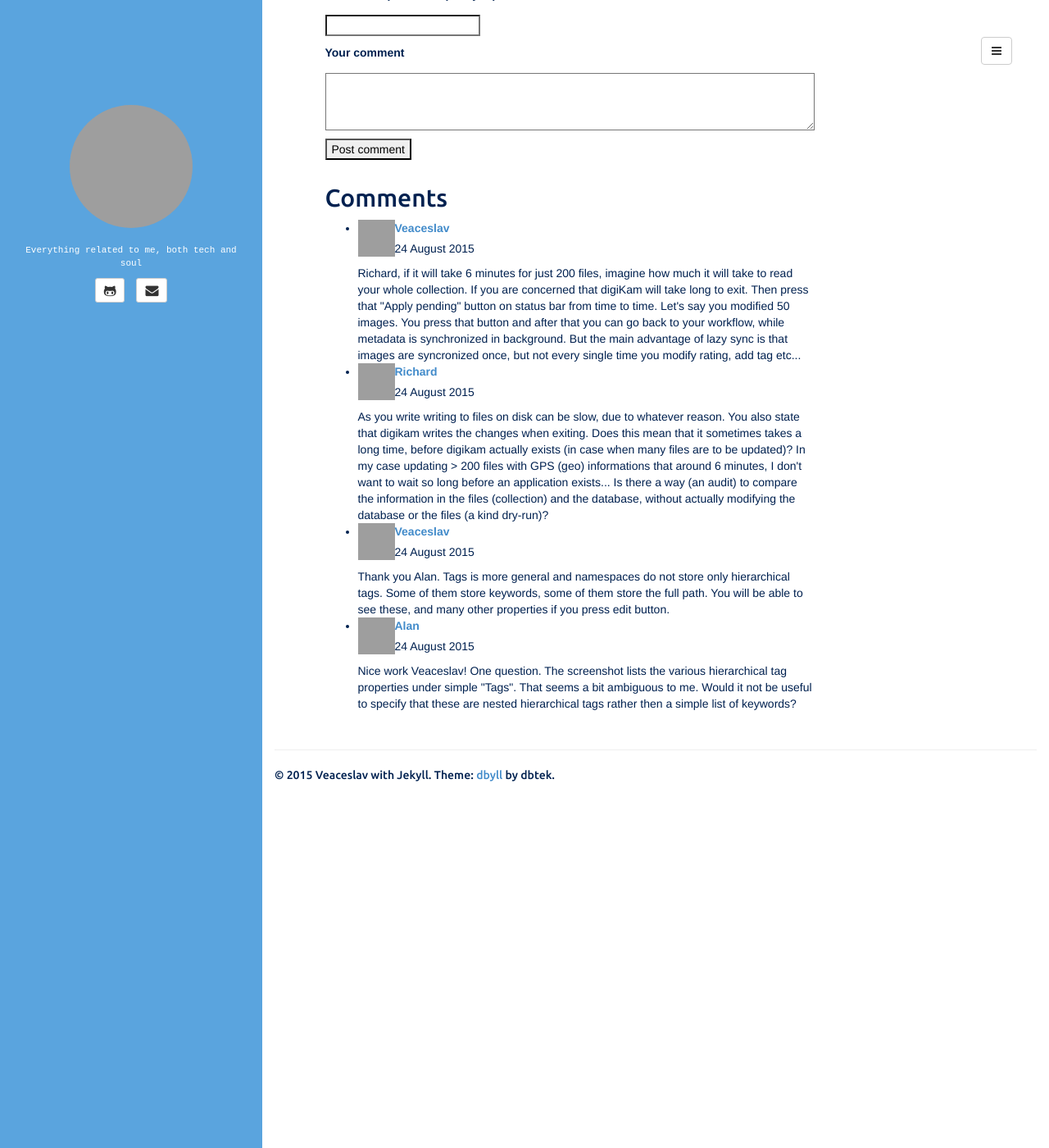
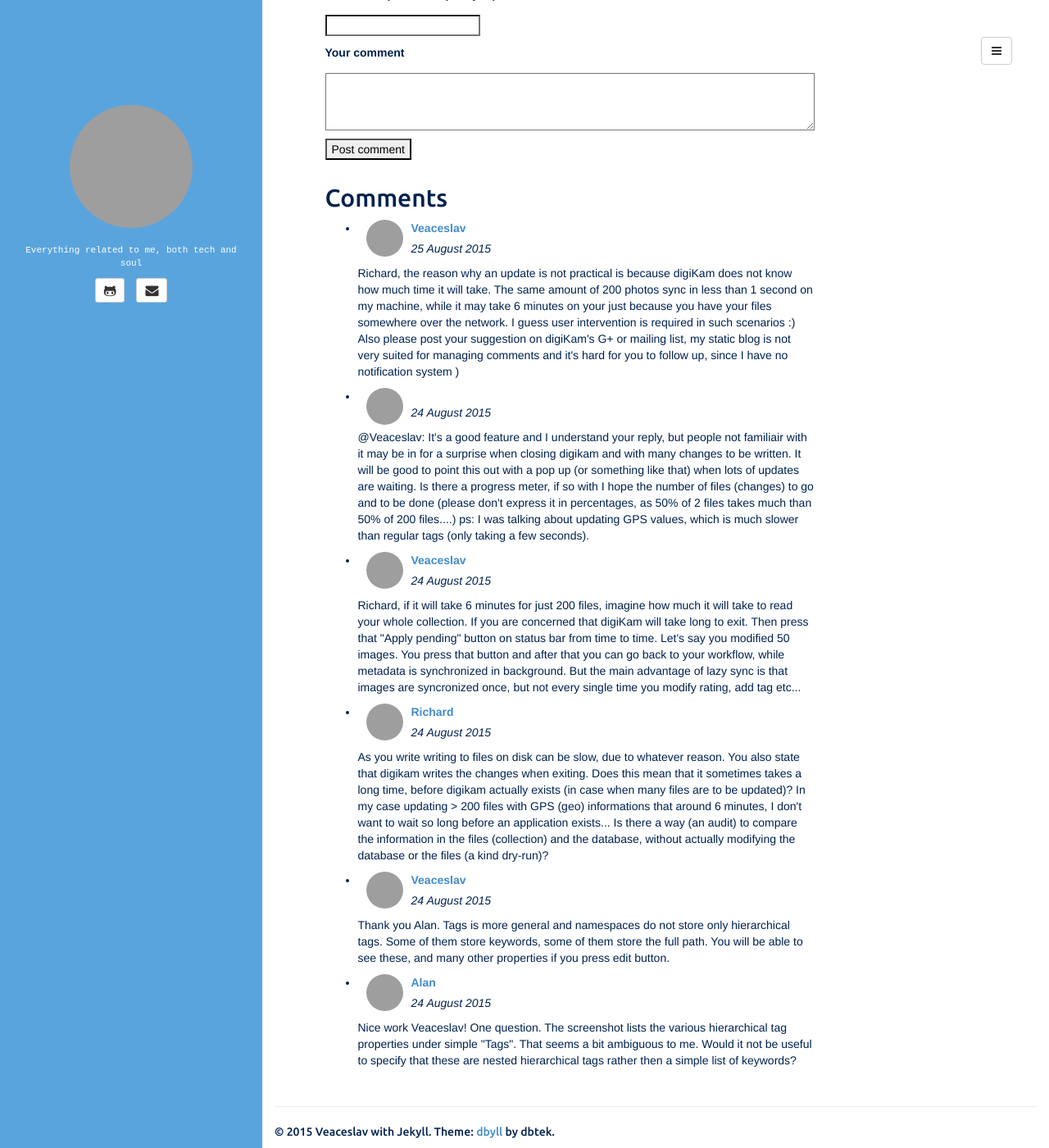
Before and after one commit to veaceslav/veaceslav.github.io, a Jekyll site: the page built from _posts/2015-08-24-advanced-metadata.md, in a window 1280 px wide and 1400 px high, scrolled down 3130 px. Shown: the whole window at 82% size. Built offline with Jekyll 4.4.1, drawn with Linux system fonts in a browser that asks for light colours; grey boxes are pictures that could not be loaded.

Commit message:
Fix comment style

```diff
--- a/_data/comments.yml
+++ b/_data/comments.yml
@@ -1,4 +1,6 @@
 sessions:
+    - {_id: Nzc0Mjg=, comment: 'Richard, the reason why an update is not practical is because digiKam does not know how much time it will take. The same amount of 200 photos sync in less than 1 second on my machine, while it may take 6 minutes on your just because you have your files somewhere over the network. I guess user intervention is required in such scenarios :) Also please post your suggestion on digiKam&#39;s G+ or mailing list, my static blog is not very suited for managing comments and it&#39;s hard for you to follow up, since I have no notification system )', created: '2015-08-25T14:19:15.469Z', email: veaceslav.munteanu90@gmail.com, name: Veaceslav, path: /kde/2015/08/24/advanced-metadata.html, url: "", avatar: '//www.gravatar.com/avatar/488607f5bb87f92f239a507ac0813b55?s=50&r=pg&d=404'}
+    - {_id: NzczOTE=, comment: "@Veaceslav: It&#39;s a good feature and I understand your reply, but people not familiair with it may be in for a surprise when closing digikam and with many changes to be written.  It will be good to point this out with a pop up (or something like that) when lots of updates are waiting.\r\n\r\nIs there a progress meter, if so with I hope the number of files (changes) to go and to be done (please don&#39;t express it in percentages, as 50% of 2 files takes much than 50% of 200 files....)\r\n\r\nps: I was talking about updating GPS values, which is much slower than regular tags (only taking a few seconds).\r\n", created: '2015-08-24T19:26:19.151Z', email: "", name: "", path: /kde/2015/08/24/advanced-metadata.html, url: "", avatar: '//www.gravatar.com/avatar/d415f0e30c471dfdd9bc4f827329ef48?s=50&r=pg&d=404'}
     - {_id: NzczODQ=, comment: 'Richard, if it will take 6 minutes for just 200 files, imagine how much it will take to read your whole collection. If you are concerned that digiKam will take long to exit. Then press that &quot;Apply pending&quot; button on status bar from time to time. Let&#39;s say you modified 50 images. You press that button and after that you can go back to your workflow, while metadata is synchronized in background. But the main advantage of lazy sync is that images are syncronized once, but not every single time you modify rating, add tag etc... ', created: '2015-08-24T18:27:06.545Z', email: veaceslav.munteanu90@gmail.com, name: Veaceslav, path: /kde/2015/08/24/advanced-metadata.html, url: "", avatar: '//www.gravatar.com/avatar/488607f5bb87f92f239a507ac0813b55?s=50&r=pg&d=404'}
     - {_id: NzczODM=, comment: "As you write writing to files on disk can be slow, due to whatever reason.  You also state that digikam writes the changes when exiting.  Does this mean that it sometimes takes a long time, before digikam actually exists (in case when many files are to be updated)?\r\n\r\nIn my case updating &gt; 200 files with GPS (geo) informations that around 6 minutes, I don&#39;t want to wait so long before an application exists...\r\n\r\nIs there a way (an audit) to compare the information in the files (collection) and the database, without actually modifying the database or the files (a kind dry-run)?\r\n", created: '2015-08-24T18:06:26.077Z', email: ml@radoeka.nl, name: Richard, path: /kde/2015/08/24/advanced-metadata.html, url: "", avatar: '//www.gravatar.com/avatar/711a876513da240a65d1b0b30bfab9dd?s=50&r=pg&d=404'}
     - {_id: NzczNzk=, comment: 'Thank you Alan. Tags is more general and namespaces do not store only hierarchical tags. Some of them store keywords, some of them store the full path. You will be able to see these, and many other properties if you press edit button.', created: '2015-08-24T17:48:10.262Z', email: veaceslav.munteanu90@gmail.com, name: Veaceslav, path: /kde/2015/08/24/advanced-metadata.html, url: "", avatar: '//www.gravatar.com/avatar/488607f5bb87f92f239a507ac0813b55?s=50&r=pg&d=404'}
--- a/_includes/post.html
+++ b/_includes/post.html
@@ -149,8 +149,8 @@
         {% for comment in site.data.comments.sessions %}
             {% if comment.path == page.url %}
             <li>
-            <div>
-            <img class="commenter" src="{{ comment.avatar }}"
+            <div class="comm">
+            <img class="img-circle commenter" src="{{ comment.avatar }}"
                  onError="this.onerror=null;this.src='/assets/ico/person.png';"
                  alt="{{ comment.name }}"
                  width="45" height="45"
@@ -162,7 +162,7 @@
                     <span class="commenter"><label>{{ comment.name }}</label></span>
                 {% endif %}
 
-                <p><time datetime="{{ comment.created | date_to_xmlschema }}">{{ comment.created | date_to_long_string  }}</time></p>
+                <p><time class="commenter" datetime="{{ comment.created | date_to_xmlschema }}">{{ comment.created | date_to_long_string  }}</time></p>
                 </div>
             </div>
 
--- a/assets/css/style.css
+++ b/assets/css/style.css
@@ -6,6 +6,21 @@ body{
 img.commenter {
     float: left;
 }
+
+div.comm {
+    display:block;
+    margin: 10px;
+}
+
+a.commenter{
+    margin-left: 10px;
+}
+
+time.commenter {
+    margin-left: 10px;
+    font-style: italic;
+}
+
 textarea.comment-text {
     width: 100%;
     height: 70px;
```
